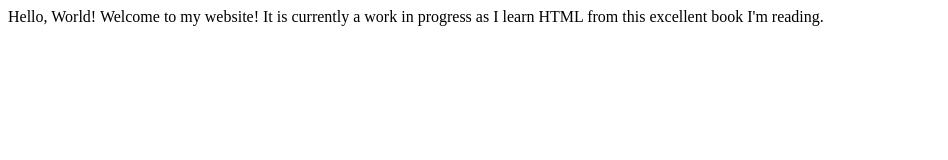
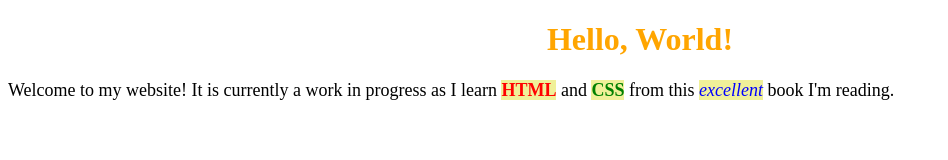
Before and after one commit to tomtl/Tealeaf-html-book, a plain HTML site: page HTML_book.html in a window 1280 px wide. Shown: the whole page, without its empty margins (0-948 px from the left). Drawn offline with Linux system fonts and the light colour scheme.

Commit message:
Add basic CSS

```diff
--- a/HTML_book.html
+++ b/HTML_book.html
@@ -3,11 +3,46 @@
   <head>
     <title>Welcome</title>
     <meta charset="utf-8"/>
+    <style>
+      h1 {
+        color: orange;
+        text-align: center;
+      }
+
+      p {
+        font-size: 14px;
+      }
+
+      #intro {
+        font-size: 18px;
+      }
+
+      strong.highlight {
+        background-color: #f0f099;
+        }
+
+      .highlight {
+        background-color: #f0f099;
+      }
+
+      .red {
+        color: red;
+      }
+
+      .green {
+        color: green;
+      }
+
+      .blue {
+        color: blue;
+      }
+    </style>
   </head>
 
   <body>
-    Hello, World!
-
-    Welcome to my website! It is currently a work in progress as I learn HTML from this excellent book I'm reading.
+    <h1>Hello, World!</h1>
+    <div>
+      <p id="intro">Welcome to my website! It is currently a <span>work in progress</span> as I learn <strong class="highlight red">HTML</strong> and <strong class="highlight green">CSS</strong> from this <em class = "highlight blue">excellent</em> book I'm reading.</p>
+    </div>
   </body>
 </html>
```
